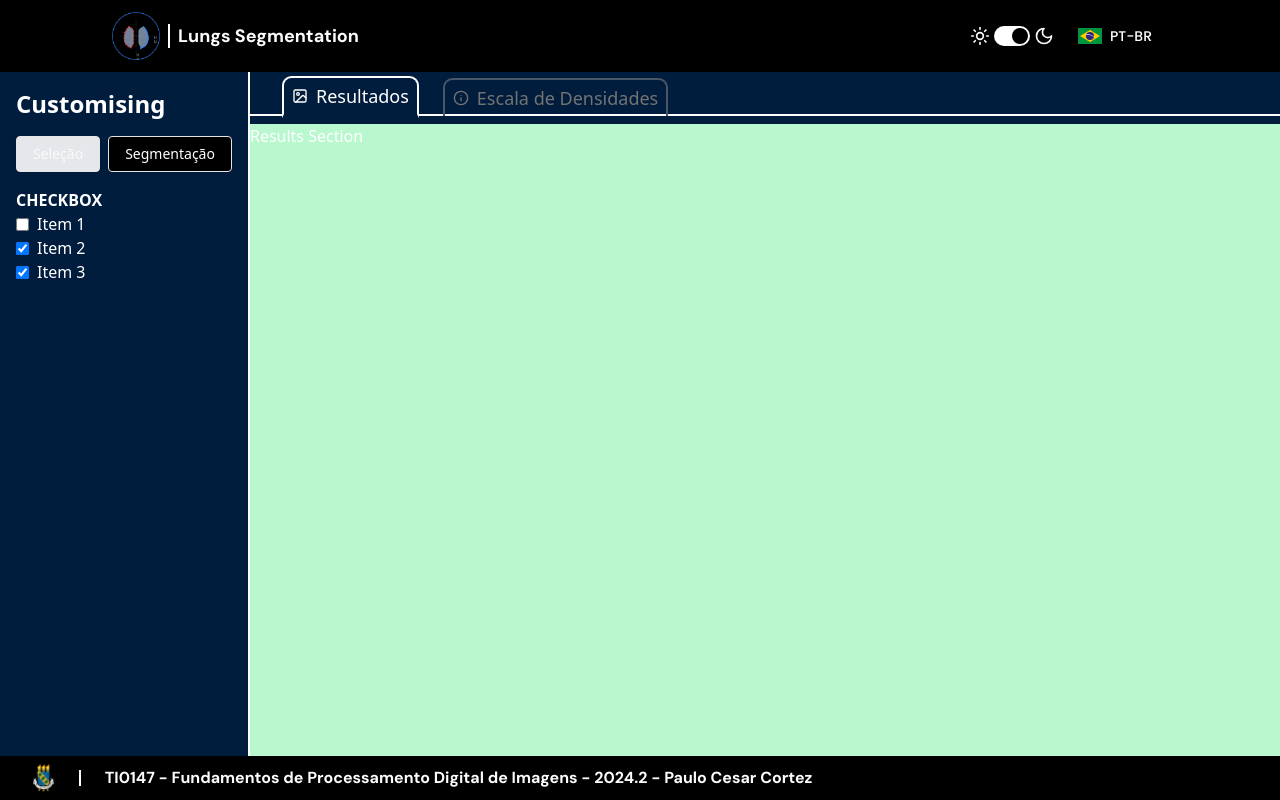
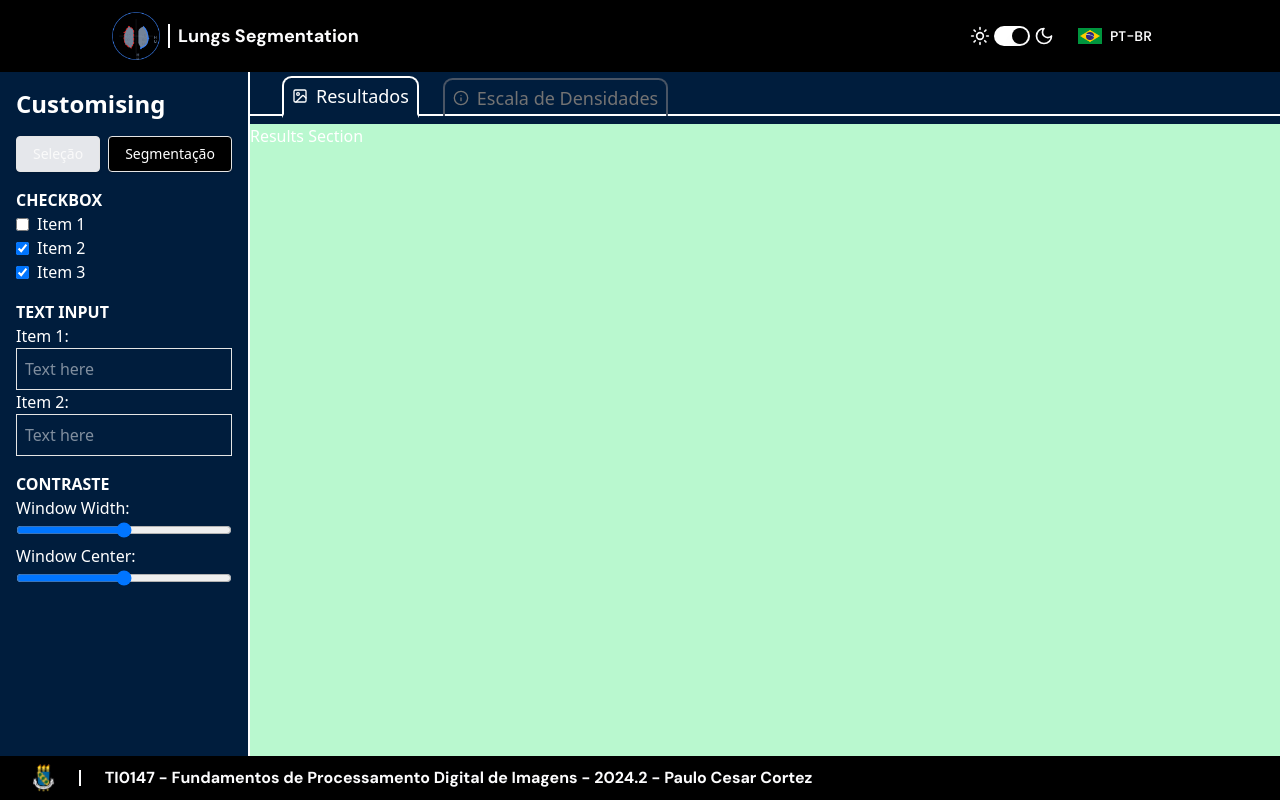
Before and after one commit to kelvinleandro/lung-segmentation-client, a React (Vite) app: page /segmentation in a window 1280 px wide. Built offline with nearby package versions, Linux system fonts and the light colour scheme; what @cornerstonejs/core, @cornerstonejs/dicom-image-loader would draw is missing.

Commit message:
Adicionando Text Input e Range na Sidebar

```diff
--- a/src/components/parameters-selector.tsx
+++ b/src/components/parameters-selector.tsx
@@ -65,6 +65,26 @@ const ParametersSelector = () => {
           </label>
         ))}
       </div>
+
+      {/* Text Input */}
+      <div>
+        <h3 className="font-semibold">TEXT INPUT</h3>
+        {["Item 1", "Item 2"].map((item, index) => (
+          <div key={index}>
+            <label>{item}:</label>
+            <input type="text" placeholder="Text here" className="border p-2 w-full" />
+          </div>
+        ))}
+      </div>
+
+      {/* Range */}
+      <div>
+        <h3 className="font-semibold">CONTRASTE</h3>
+        <label>Window Width:</label>
+        <input type="range" min="0" max="100" defaultValue="50" className="w-full" />
+        <label>Window Center:</label>
+        <input type="range" min="0" max="100" defaultValue="50" className="w-full" />
+      </div>
     </aside>
   );
 };
```
